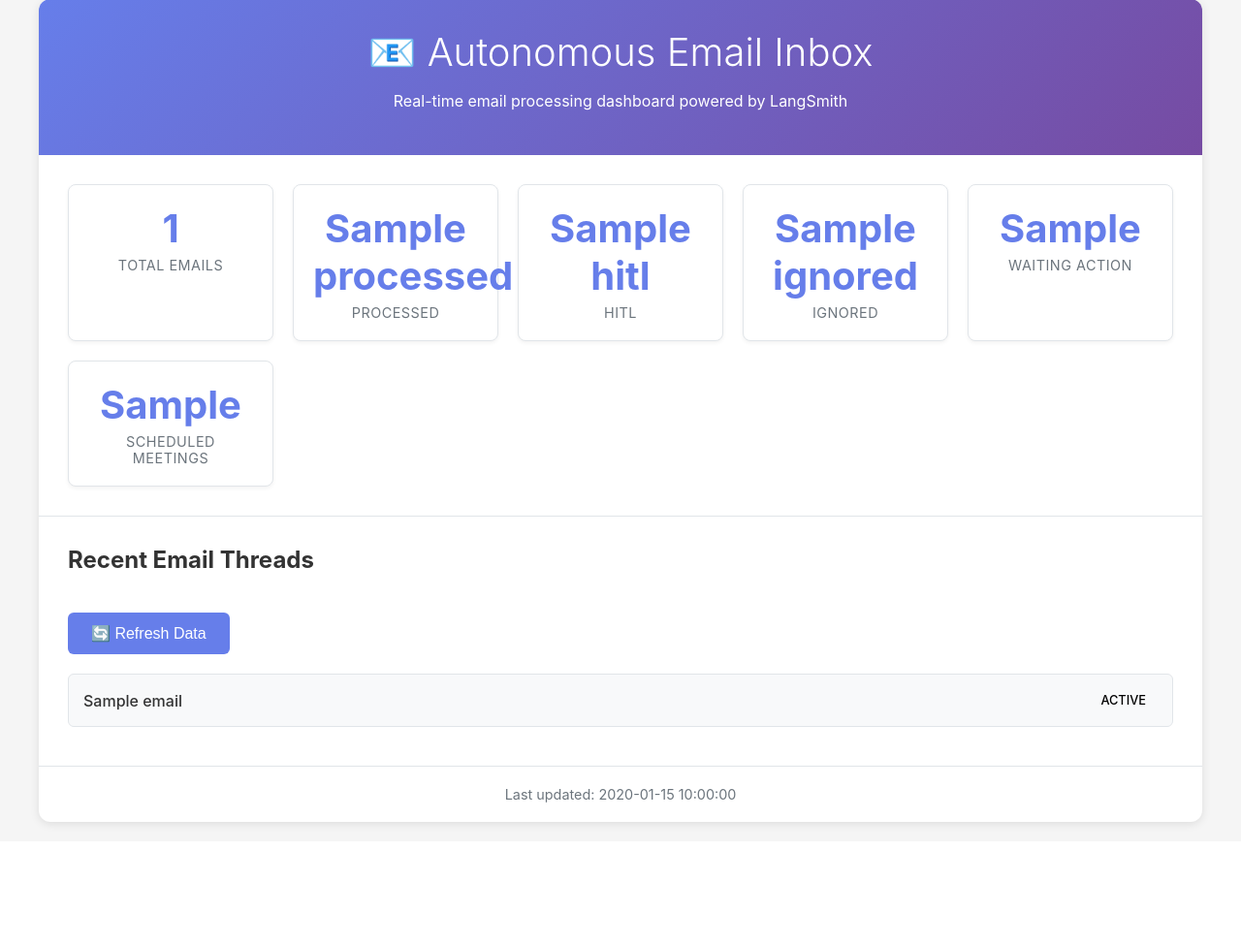
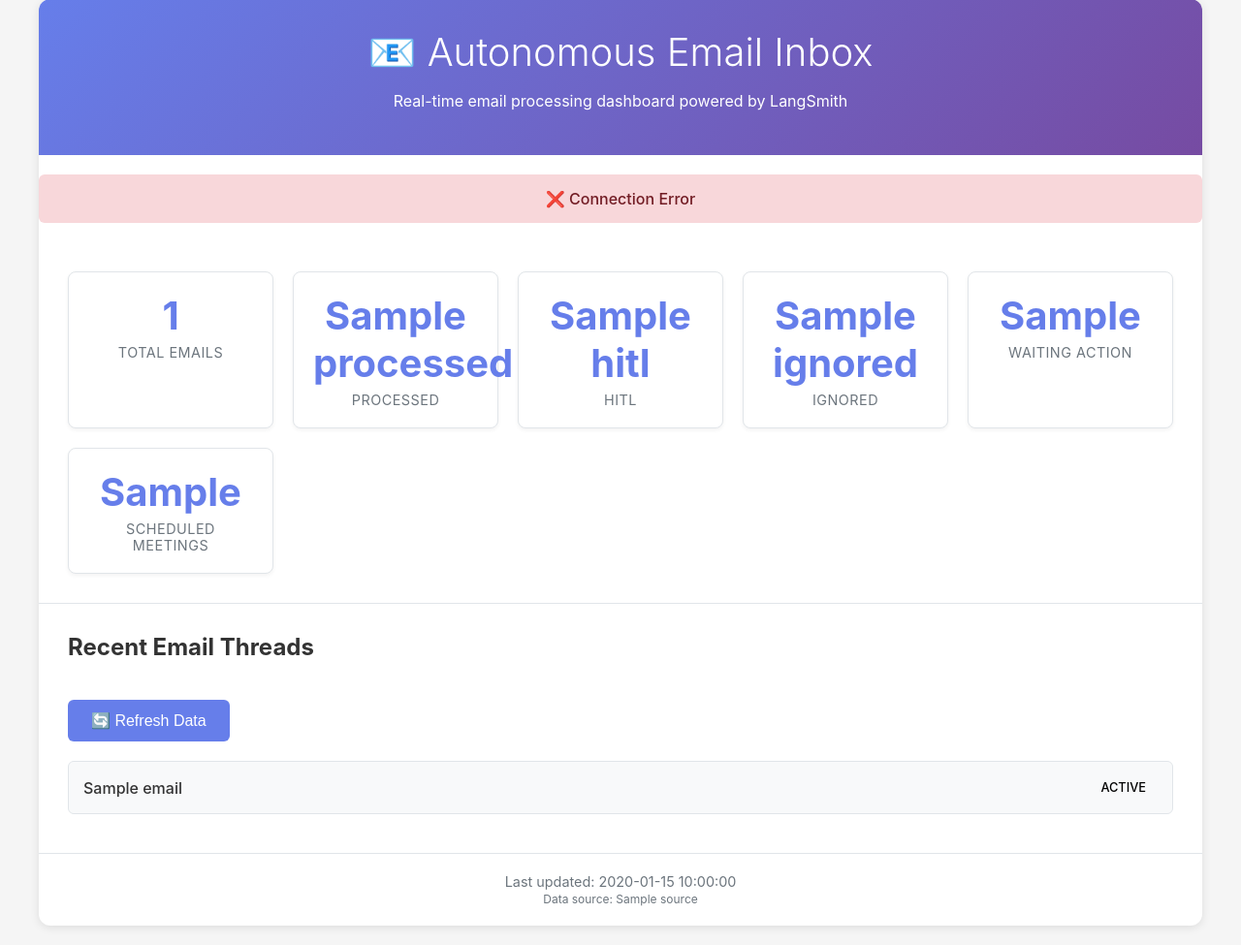
Before and after one commit to git-bonda108/Autonomous-Inbox-Agentic-AI, a Flask app: template templates/dashboard.html in a window 1280 px wide. Shown: the part 21-996 px from the top of the page at 97% size. Before the commit the page ends 877 px from the top, so only its background shows below. Run offline with Flask 3, Linux system fonts and the light colour scheme; the template is opened without the code that fills it: most values are stand-ins (such as "Sample title", 1, 10 or a date in 2020).

Commit message:
🎯 Improve dashboard UX - show helpful messages when no data, better connection status

```diff
--- a/app.py
+++ b/app.py
@@ -162,6 +162,7 @@ def get_langsmith_data():
                 }
             else:
                 # No project datasets found, but connection is working
+                # Provide demo data to show the dashboard is working
                 return {
                     "statistics": {
                         "total_emails": 0,
@@ -176,7 +177,13 @@ def get_langsmith_data():
                     "last_updated": datetime.now().isoformat(),
                     "source": "no_project_data",
                     "connection_status": "connected",
-                    "message": f"Connected to LangSmith but no data found for project '{GRAPH_ID}'. The project may need to be created or populated with email data."
+                    "message": f"✅ Connected to LangSmith successfully! Project '{GRAPH_ID}' exists but has no email data yet. The dashboard is ready and will show real data once emails are processed.",
+                    "demo_mode": True,
+                    "next_steps": [
+                        "1. Run the ingest script to fetch emails from Gmail",
+                        "2. Process emails through your LangGraph workflow",
+                        "3. Dashboard will automatically display real statistics"
+                    ]
                 }
         else:
             raise Exception(f"LangSmith datasets API error: {response.status_code}")
@@ -184,16 +191,5 @@ def get_langsmith_data():
     except Exception as e:
         raise Exception(f"Error fetching LangSmith data: {str(e)}")
 
-def map_status(status):
-    """Map LangSmith status to dashboard status"""
-    status_map = {
-        'completed': 'processed',
-        'interrupted': 'hitl',
-        'failed': 'ignored',
-        'running': 'waiting_action',
-        'pending': 'waiting_action'
-    }
-    return status_map.get(status, 'unknown')
-
 if __name__ == '__main__':
     app.run(debug=True)
--- a/templates/dashboard.html
+++ b/templates/dashboard.html
@@ -110,12 +110,58 @@
             margin: 20px 0;
             border: 1px solid #f5c6cb;
         }
+        .info-message {
+            background: #d1ecf1;
+            color: #0c5460;
+            padding: 20px;
+            border-radius: 6px;
+            margin: 20px 0;
+            border: 1px solid #bee5eb;
+        }
+        .success-message {
+            background: #d4edda;
+            color: #155724;
+            padding: 20px;
+            border-radius: 6px;
+            margin: 20px 0;
+            border: 1px solid #c3e6cb;
+        }
+        .next-steps {
+            background: #fff3cd;
+            color: #856404;
+            padding: 20px;
+            border-radius: 6px;
+            margin: 20px 0;
+            border: 1px solid #ffeaa7;
+        }
+        .next-steps ul {
+            margin: 10px 0;
+            padding-left: 20px;
+        }
+        .next-steps li {
+            margin: 5px 0;
+        }
         .last-updated {
             text-align: center;
             color: #6c757d;
             font-size: 0.9em;
             padding: 20px;
             border-top: 1px solid #e1e5e9;
+        }
+        .connection-status {
+            text-align: center;
+            padding: 15px;
+            margin: 20px 0;
+            border-radius: 6px;
+            font-weight: 500;
+        }
+        .status-connected {
+            background: #d4edda;
+            color: #155724;
+        }
+        .status-error {
+            background: #f8d7da;
+            color: #721c24;
         }
     </style>
 </head>
@@ -129,6 +175,29 @@
         {% if data.error %}
         <div class="error-message">
             <strong>Error:</strong> {{ data.error }}
+        </div>
+        {% endif %}
+
+        {% if data.connection_status == "connected" %}
+        <div class="connection-status status-connected">
+            ✅ {{ data.message if data.message else "Connected to LangSmith successfully!" }}
+        </div>
+        {% elif data.connection_status == "error" %}
+        <div class="connection-status status-error">
+            ❌ Connection Error
+        </div>
+        {% endif %}
+
+        {% if data.demo_mode %}
+        <div class="next-steps">
+            <strong>🚀 Dashboard is Ready!</strong>
+            <p>The dashboard is successfully connected to LangSmith and ready to display email data.</p>
+            <strong>Next Steps:</strong>
+            <ul>
+                {% for step in data.next_steps %}
+                <li>{{ step }}</li>
+                {% endfor %}
+            </ul>
         </div>
         {% endif %}
 
@@ -171,12 +240,18 @@
                 </div>
                 {% endfor %}
             {% else %}
-                <p>No email threads found.</p>
+                <div class="info-message">
+                    <strong>📭 No email threads found yet</strong>
+                    <p>This is normal when the system is first set up. Once you run the email ingestion script and process emails through your LangGraph workflow, real email data will appear here.</p>
+                </div>
             {% endif %}
         </div>
 
         <div class="last-updated">
             Last updated: {{ data.last_updated }}
+            {% if data.source %}
+            <br><small>Data source: {{ data.source }}</small>
+            {% endif %}
         </div>
     </div>
 
```
